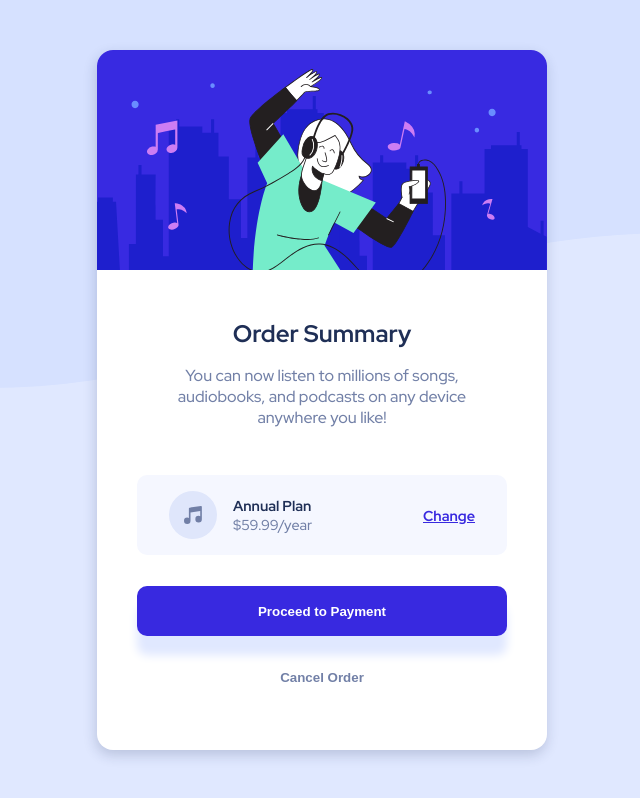
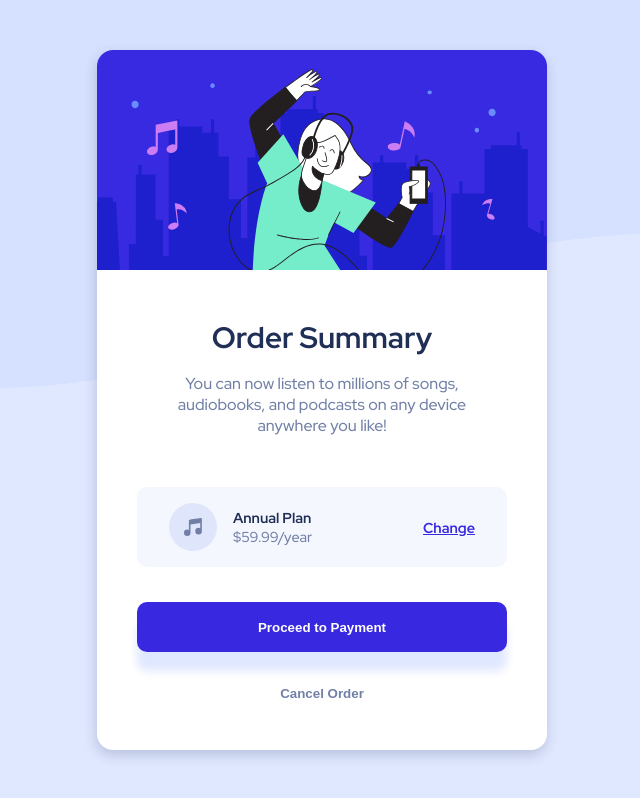
Before and after one commit to theadg/order-summary-component, a plain HTML site: page index.html in a window 1280 px wide. Shown: the whole page, without its empty margins (318-958 px from the left). Drawn offline with Linux system fonts and the light colour scheme.

Commit message:
Adjust card title font size

```diff
--- a/styles/style.scss
+++ b/styles/style.scss
@@ -61,10 +61,13 @@ main{
     &__image{
         border-top-left-radius: 1rem;
         border-top-right-radius: 1rem;
-        // max-height: 145px;
         width: 100%;
     }
 
+    &__title{
+        font-size: 1.85rem;
+        font-weight: bolder;
+    }
     &__body{
         color: $blue-gray;
         padding: 2rem 2.5rem 0 2.5rem;
```
Also changed, not shown: styles/style.css, 1 other file.
